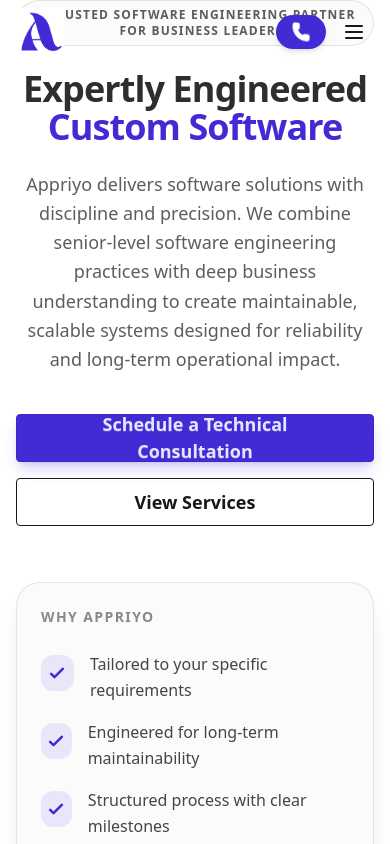
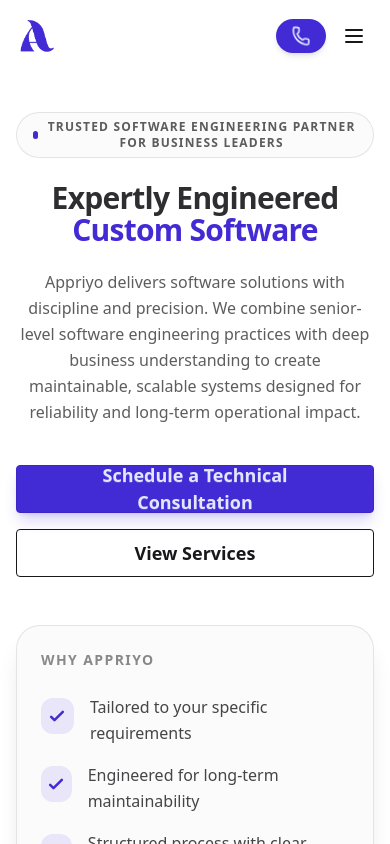
Before and after one commit to Appriyo/appriyo, a React (Vite) app: page / in a window 390 px wide. Shown: the top 844 px of the page. Built offline with nearby package versions, Linux system fonts and the light colour scheme.

Commit message:
Full responsiveness (mobile, tablet, desktop, large screens)

```diff
--- a/src/components/Hero.jsx
+++ b/src/components/Hero.jsx
@@ -5,19 +5,19 @@
   return (
     <section
       id="hero"
-      className="relative min-h-[92vh] lg:min-h-screen flex items-center bg-base-100 text-base-content overflow-hidden"
+      className="relative pt-28 sm:pt-32 min-h-screen flex items-center bg-base-100 text-base-content overflow-hidden"
       aria-label="Main introduction"
     >
-      {/* Subtle Background Accents */}
+      {/* Background Accents */}
       <div className="absolute inset-0 -z-10 pointer-events-none">
-        <div className="absolute -top-24 -left-24 w-[420px] h-[420px] rounded-full bg-primary/10 blur-[140px]" />
-        <div className="absolute bottom-0 right-0 w-[360px] h-[360px] rounded-full bg-secondary/10 blur-[120px]" />
+        <div className="absolute -top-24 -left-24 w-[320px] sm:w-[420px] h-[320px] sm:h-[420px] rounded-full bg-primary/10 blur-[120px]" />
+        <div className="absolute bottom-0 right-0 w-[280px] sm:w-[360px] h-[280px] sm:h-[360px] rounded-full bg-secondary/10 blur-[120px]" />
       </div>
 
-      <div className="max-w-7xl mx-auto px-4 sm:px-6 lg:px-8 w-full">
-        <div className="grid grid-cols-1 lg:grid-cols-12 gap-14 items-center">
+      <div className="max-w-7xl mx-auto w-full px-4 sm:px-6 lg:px-8">
+        <div className="grid grid-cols-1 lg:grid-cols-12 gap-12 xl:gap-16 items-center">
 
-          {/* LEFT: Core Message */}
+          {/* LEFT */}
           <div className="lg:col-span-7 text-center lg:text-left">
 
             {/* Trust Badge */}
@@ -31,7 +31,7 @@
             </div>
 
             {/* Headline */}
-            <h1 className="text-4xl sm:text-6xl lg:text-7xl font-extrabold leading-[1.05] tracking-tight mb-6">
+            <h1 className="text-3xl sm:text-5xl lg:text-6xl xl:text-7xl font-extrabold leading-[1.05] tracking-tight mb-6">
               <span className="block opacity-90">
                 {HERO_CONTENT.headline.top}
               </span>
@@ -41,15 +41,15 @@
             </h1>
 
             {/* Description */}
-            <p className="max-w-2xl mx-auto lg:mx-0 text-lg lg:text-xl text-base-content/70 leading-relaxed mb-10">
+            <p className="max-w-2xl mx-auto lg:mx-0 text-base sm:text-lg lg:text-xl text-base-content/70 leading-relaxed mb-10">
               {HERO_CONTENT.description}
             </p>
 
-            {/* CTA Buttons */}
+            {/* CTA */}
             <div className="flex flex-col sm:flex-row gap-4 justify-center lg:justify-start">
               <a
                 href={HERO_CONTENT.ctas.primary.href}
-                className="btn btn-primary btn-lg px-10 shadow-lg shadow-primary/20"
+                className="btn btn-primary btn-lg px-8 sm:px-10 shadow-lg shadow-primary/20"
                 aria-label={HERO_CONTENT.ctas.primary.aria}
               >
                 {HERO_CONTENT.ctas.primary.text}
@@ -57,7 +57,7 @@
 
               <a
                 href={HERO_CONTENT.ctas.secondary.href}
-                className="btn btn-outline btn-lg px-10"
+                className="btn btn-outline btn-lg px-8 sm:px-10"
                 aria-label={HERO_CONTENT.ctas.secondary.aria}
               >
                 {HERO_CONTENT.ctas.secondary.text}
@@ -65,9 +65,9 @@
             </div>
           </div>
 
-          {/* RIGHT: Value Card */}
+          {/* RIGHT */}
           <div className="lg:col-span-5">
-            <div className="relative rounded-3xl bg-base-200/60 backdrop-blur-md border border-base-content/10 p-6 lg:p-8 shadow-xl">
+            <div className="relative rounded-3xl bg-base-200/60 backdrop-blur-md border border-base-content/10 p-6 sm:p-8 shadow-xl">
 
               <h3 className="text-sm font-bold tracking-widest uppercase opacity-50 mb-6">
                 Why Appriyo
@@ -75,10 +75,7 @@
 
               <div className="space-y-4">
                 {HERO_CONTENT.benefits.map((benefit, idx) => (
-                  <div
-                    key={idx}
-                    className="flex items-start gap-4"
-                  >
+                  <div key={idx} className="flex items-start gap-4">
                     <div className="mt-1 w-9 h-9 rounded-xl bg-primary/10 flex items-center justify-center text-primary">
                       <svg
                         className="w-5 h-5"
--- a/src/components/Navbar.jsx
+++ b/src/components/Navbar.jsx
@@ -1,6 +1,5 @@
 import React, { useEffect, useState } from "react";
 import { NavLink, useLocation } from "react-router-dom";
-// Optional: Install lucide-react for the icon (npm install lucide-react)
 import { Phone } from "lucide-react";
 
 const navItems = [
@@ -15,8 +14,7 @@
   const [isScrolled, setIsScrolled] = useState(false);
   const location = useLocation();
 
-  // WhatsApp Config
-  const phoneNumber = "+8801902182656"; // Replace with your actual number (include country code, no +)
+  const phoneNumber = "8801902182656";
   const whatsappUrl = `https://wa.me/${phoneNumber}?text=Hello Appriyo, I'm interested in your services!`;
 
   useEffect(() => {
@@ -26,15 +24,15 @@
   }, []);
 
   const linkClass = (path) =>
-    `rounded-lg px-4 py-2 text-sm font-medium transition-colors
-     ${location.pathname === path
-      ? "bg-primary/10 text-primary"
-      : "text-base-content/80 hover:text-base-content hover:bg-base-200"
-    }`;
+    `rounded-lg px-4 py-2 text-sm font-medium transition-all duration-200
+     ${
+       location.pathname === path
+         ? "bg-primary/10 text-primary"
+         : "text-base-content/80 hover:text-base-content hover:bg-base-200"
+     }`;
 
   return (
     <>
-      {/* Animation Style - You can move this to your global CSS file */}
       <style>
         {`
           @keyframes subtle-ring {
@@ -49,27 +47,28 @@
       </style>
 
       <div
-        className={`fixed top-0 z-50 w-full transition-all duration-300 ${isScrolled
+        className={`fixed top-0 left-0 right-0 z-50 transition-all duration-300 ${
+          isScrolled
             ? "bg-base-100/90 backdrop-blur-xl border-b border-base-300 shadow-sm"
             : "bg-transparent"
-          }`}
+        }`}
       >
-        <div className="navbar max-w-7xl mx-auto px-4 lg:px-8">
+        <div className="navbar max-w-7xl mx-auto px-4 sm:px-6 lg:px-8 min-h-[72px]">
 
-          {/* Logo */}
+          {/* LEFT */}
           <div className="navbar-start">
             <NavLink to="/" className="flex items-center gap-2">
               <img
                 src="/logo/appriyo_nav_logo.png"
                 alt="Appriyo"
-                className="w-12 h-12 object-contain"
+                className="w-10 h-10 sm:w-12 sm:h-12 object-contain"
               />
             </NavLink>
           </div>
 
-          {/* Desktop Menu */}
-          <div className="absolute left-1/2 -translate-x-1/2 hidden lg:flex">
-            <ul className="menu menu-horizontal gap-1">
+          {/* CENTER (Desktop Only) */}
+          <div className="navbar-center hidden lg:flex">
+            <ul className="menu menu-horizontal px-1 gap-1">
               {navItems.map((item) => (
                 <li key={item.name}>
                   <NavLink to={item.path} className={linkClass(item.path)}>
@@ -80,36 +79,46 @@
             </ul>
           </div>
 
-          {/* Right Action Button (Desktop & Mobile) */}
+          {/* RIGHT */}
           <div className="navbar-end flex items-center gap-2">
+
+            {/* WhatsApp Button */}
             <a
               href={whatsappUrl}
               target="_blank"
               rel="noopener noreferrer"
-              className="group flex items-center gap-2 bg-primary hover:bg-primary/90 text-white px-4 py-2 rounded-full font-semibold text-sm transition-all shadow-md hover:shadow-lg active:scale-95"
+              className="group flex items-center gap-2 bg-primary text-primary-content hover:opacity-90 px-4 py-2 rounded-full font-semibold text-sm transition-all shadow-md hover:shadow-lg active:scale-95"
             >
               <span className="animate-whatsapp-ring">
-                <Phone size={18} fill="currentColor" />
+                <Phone size={18} />
               </span>
-              <span className="hidden sm:inline">Call Appriyo</span>
+              <span className="hidden sm:inline">
+                Call Appriyo
+              </span>
             </a>
 
-            {/* Mobile Menu Dropdown */}
+            {/* Mobile Dropdown */}
             <div className="dropdown dropdown-end lg:hidden">
               <label tabIndex={0} className="btn btn-ghost btn-circle">
                 <svg
                   xmlns="http://www.w3.org/2000/svg"
-                  className="h-6 w-6"
+                  className="h-6 w-6 text-base-content"
                   fill="none"
                   viewBox="0 0 24 24"
                   stroke="currentColor"
                 >
-                  <path strokeLinecap="round" strokeLinejoin="round" strokeWidth={2} d="M4 6h16M4 12h16M4 18h16" />
+                  <path
+                    strokeLinecap="round"
+                    strokeLinejoin="round"
+                    strokeWidth={2}
+                    d="M4 6h16M4 12h16M4 18h16"
+                  />
                 </svg>
               </label>
+
               <ul
                 tabIndex={0}
-                className="menu dropdown-content mt-3 w-56 rounded-xl bg-base-100 shadow-xl border border-base-300 p-2"
+                className="menu dropdown-content mt-3 z-1 p-2 shadow-xl bg-base-100 rounded-xl w-60 border border-base-300"
               >
                 {navItems.map((item) => (
                   <li key={item.name}>
@@ -120,8 +129,8 @@
                 ))}
               </ul>
             </div>
+
           </div>
-
         </div>
       </div>
     </>
--- a/src/layouts/MainLayout.jsx
+++ b/src/layouts/MainLayout.jsx
@@ -5,13 +5,13 @@
 
 const MainLayout = () => {
   return (
-    <>
+    <div className="flex flex-col min-h-screen bg-base-100 text-base-content">
       <Navbar />
-      <main>
+      <main className="grow">
         <Outlet />
       </main>
       <Footer />
-    </>
+    </div>
   );
 };
 
```
